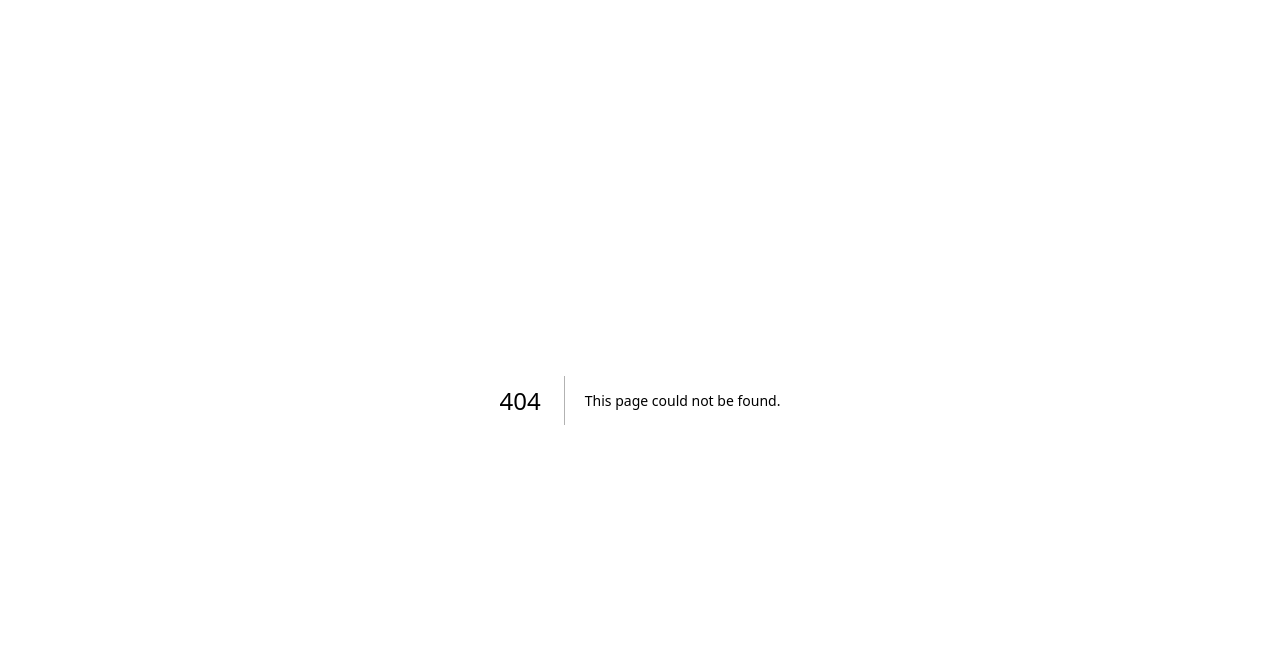
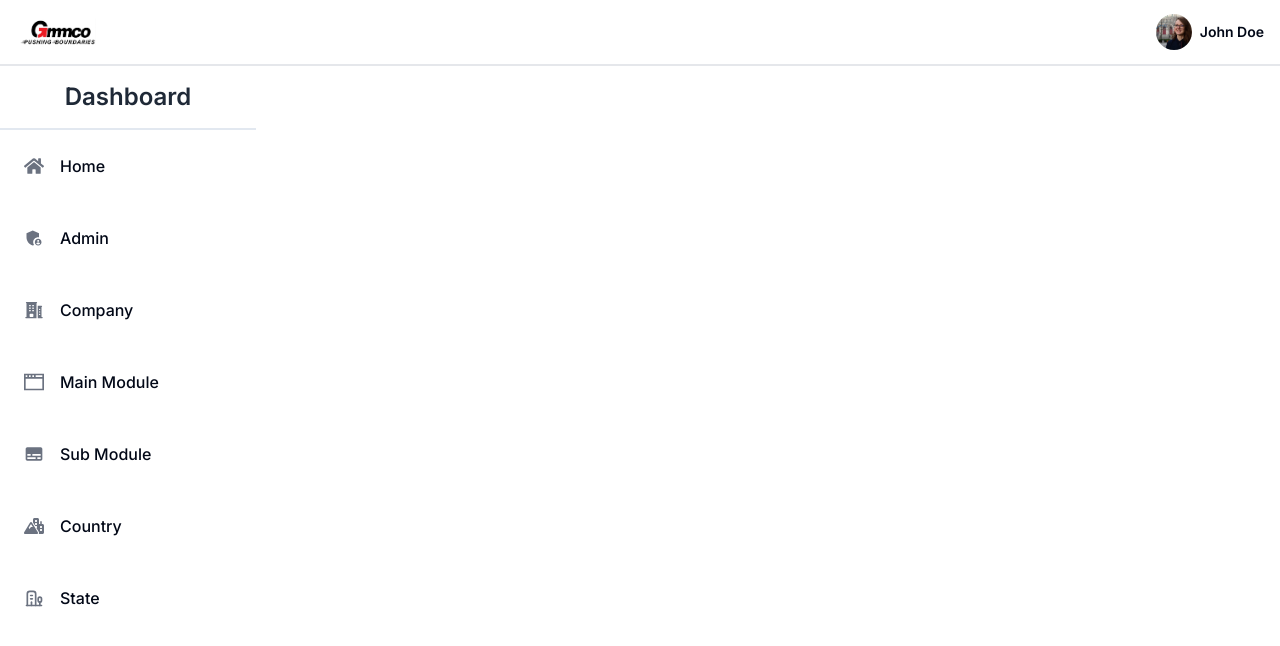
Before and after one commit to KishoreBabu420/ilms-next, a Next.js app: page /dashboard in a window 1280 px wide. Before the commit this address had no page. Shown: the top 646 px of the page. Built offline with nearby package versions, Linux system fonts and the light colour scheme.

Commit message:
update packages and install

```diff
--- /dev/null
+++ b/app/dashboard/page.tsx
@@ -0,0 +1,13 @@
+import { Navbar } from '@/components/navigation/navbar';
+import { Sidebar } from '@/components/navigation/sidebar';
+
+const Dashboard = () => {
+  return (
+    <>
+      <Navbar />
+      <Sidebar />
+    </>
+  );
+};
+
+export default Dashboard;
--- a/components/auth/reset-password-form.tsx
+++ b/components/auth/reset-password-form.tsx
@@ -36,12 +36,12 @@ export const ResetPasswordForm = () => {
   });
 
   const onSubmit = (values: z.infer<typeof ResetPasswordSchema>) => {
-    startTransition(() => {
-      login(values).then((data) => {
-        setError(data.error);
-        setSuccess(data.success);
-      });
-    });
+    // startTransition(() => {
+    //   login(values).then((data) => {
+    //     setError(data.error);
+    //     setSuccess(data.success);
+    //   });
+    // });
   };
   return (
     <CardWrapper
--- /dev/null
+++ b/components/navigation/navbar.tsx
@@ -0,0 +1,40 @@
+import Image from 'next/image';
+
+import { UserIcon } from './userIcon';
+
+export const Navbar = () => {
+  return (
+    <div>
+      <div className='bg-white'>
+        <div className='flex-col flex'>
+          <div className='w-full border-b-2 border-gray-200'>
+            <div className='bg-white h-16 justify-between items-center mx-auto px-4 flex'>
+              <div>
+                <Image
+                  src='/assets/gmmco.jpg'
+                  className='block btn- h-8 w-auto'
+                  alt='logo'
+                  width={120}
+                  height={40}
+                />
+              </div>
+
+              <div className='md:space-x-6 justify-end items-center ml-auto flex space-x-3'>
+                <div className='justify-center items-center flex relative'>
+                  <Image
+                    src='/assets/user.jpg'
+                    className='object-cover btn- h-9 w-9 rounded-full mr-2 bg-gray-300'
+                    alt='person'
+                    width={50}
+                    height={50}
+                  />
+                  <p className='font-semibold text-sm'>John Doe</p>
+                </div>
+              </div>
+            </div>
+          </div>
+        </div>
+      </div>
+    </div>
+  );
+};
--- /dev/null
+++ b/components/navigation/sidebar.tsx
@@ -0,0 +1,28 @@
+import Link from 'next/link';
+
+import { menuItems } from '@/constants';
+
+export const Sidebar = () => {
+  return (
+    <aside className='w-64 bg-white'>
+      <div className='h-16 flex items-center justify-center border-b-2'>
+        <h2 className='text-2xl font-semibold text-gray-800 '>Dashboard</h2>
+      </div>
+      <ul>
+        {menuItems.map(({ icon, text }) => {
+          return (
+            <li className='flex items-center p-6 hover:bg-gray-100 '>
+              <Link
+                className='flex items-center space-x-4'
+                href='#'
+              >
+                {icon}
+                <span className='text-md font-medium'>{text}</span>
+              </Link>
+            </li>
+          );
+        })}
+      </ul>
+    </aside>
+  );
+};
--- /dev/null
+++ b/components/navigation/userIcon.tsx
@@ -0,0 +1,111 @@
+import { useState } from 'react';
+import Link from 'next/link';
+
+import { useAdminGlobalContext } from '../../context/admin.context';
+
+const UserIcon = () => {
+  const [isOpen, setIsOpen] = useState(false);
+
+  const { logout } = useAdminGlobalContext();
+
+  const logoutHandler = (e) => {
+    logout();
+  };
+
+  const toggleHandler = () => {
+    setIsOpen(!isOpen);
+  };
+  return (
+    <div className='relative inline-block '>
+      {/* Dropdown toggle button  */}
+      <button
+        className='relative z-10 flex items-center p-2 text-sm text-gray-600 bg-white border border-transparent rounded-md focus:border-blue-500 focus:ring-opacity-40 dark:focus:ring-opacity-40 focus:ring-blue-300 dark:focus:ring-blue-400 focus:ring dark:text-white dark:bg-gray-800 focus:outline-none'
+        onClick={toggleHandler}
+      >
+        <span className='mx-1'>Jane Doe</span>
+        <svg
+          className='w-5 h-5 mx-1'
+          viewBox='0 0 24 24'
+          fill='none'
+          xmlns='http://www.w3.org/2000/svg'
+        >
+          <path
+            d='M12 15.713L18.01 9.70299L16.597 8.28799L12 12.888L7.40399 8.28799L5.98999 9.70199L12 15.713Z'
+            fill='currentColor'
+          ></path>
+        </svg>
+      </button>
+      {/* Dropdown menu */}
+
+      <div
+        onClick={toggleHandler}
+        className={
+          isOpen
+            ? 'absolute right-0 z-20 w-56 py-2 mt-2 overflow-hidden origin-top-right bg-white rounded-md shadow-xl dark:bg-gray-800 ease-out duration-100 opacity-100 scale-100'
+            : 'absolute right-0 z-20 w-56 py-2 mt-2 overflow-hidden origin-top-right bg-white rounded-md shadow-xl dark:bg-gray-800 ease-out duration-100 opacity-0 scale-90'
+        }
+      >
+        <a
+          href='#'
+          className='flex items-center p-3 -mt-2 text-sm text-gray-600 transition-colors duration-300 transform dark:text-gray-300 hover:bg-gray-100 dark:hover:bg-gray-700 dark:hover:text-white'
+        >
+          <img
+            className='flex-shrink-0 object-cover mx-1 rounded-full w-9 h-9'
+            src='https://images.unsplash.com/photo-1535713875002-d1d0cf377fde?q=80&w=2080&auto=format&fit=crop&ixlib=rb-4.0.3&ixid=M3wxMjA3fDB8MHxwaG90by1wYWdlfHx8fGVufDB8fHx8fA%3D%3D'
+            alt='jane avatar'
+          />
+          <div className='mx-1'>
+            <h1 className='text-sm font-semibold text-gray-700 dark:text-gray-200'>
+              Jane Doe
+            </h1>
+            <p className='text-sm text-gray-500 dark:text-gray-400'>
+              janedoe@exampl.com
+            </p>
+          </div>
+        </a>
+
+        <hr className='border-gray-200 dark:border-gray-700 ' />
+
+        <Link
+          to='#'
+          className='block px-4 py-3 text-sm text-gray-600 capitalize transition-colors duration-300 transform dark:text-gray-300 hover:bg-gray-100 dark:hover:bg-gray-700 dark:hover:text-white'
+        >
+          view profile
+        </Link>
+
+        <hr className='border-gray-200 dark:border-gray-700 ' />
+
+        <Link
+          to='#'
+          className='block px-4 py-3 text-sm text-gray-600 capitalize transition-colors duration-300 transform dark:text-gray-300 hover:bg-gray-100 dark:hover:bg-gray-700 dark:hover:text-white'
+        >
+          Company profile
+        </Link>
+
+        <Link
+          to='#'
+          className='block px-4 py-3 text-sm text-gray-600 capitalize transition-colors duration-300 transform dark:text-gray-300 hover:bg-gray-100 dark:hover:bg-gray-700 dark:hover:text-white'
+        >
+          Team
+        </Link>
+
+        <hr className='border-gray-200 dark:border-gray-700 ' />
+
+        <Link
+          to='#'
+          className='block px-4 py-3 text-sm text-gray-600 capitalize transition-colors duration-300 transform dark:text-gray-300 hover:bg-gray-100 dark:hover:bg-gray-700 dark:hover:text-white'
+        >
+          Help
+        </Link>
+        <button
+          onClick={logoutHandler}
+          className='block px-4 py-3 text-sm text-gray-600 capitalize transition-colors duration-300 transform dark:text-gray-300 hover:bg-gray-100 dark:hover:bg-gray-700 dark:hover:text-white'
+        >
+          Sign Out
+        </button>
+      </div>
+    </div>
+  );
+};
+
+export default UserIcon;
--- a/constants/index.tsx
+++ b/constants/index.tsx
@@ -1,45 +1,81 @@
 import { FaHome } from 'react-icons/fa';
+import { MdAdminPanelSettings } from 'react-icons/md';
+
+import { HiBuildingOffice2 } from 'react-icons/hi2';
+
+import { GrDomain } from 'react-icons/gr';
+import { MdSubtitles } from 'react-icons/md';
+
+import { FaMountainCity } from 'react-icons/fa6';
 import { TbBuildingEstate } from 'react-icons/tb';
-import { FaMapLocation } from 'react-icons/fa6';
-import { IoIosContact } from 'react-icons/io';
 
 const menuItems = [
   {
     icon: (
       <FaHome
         size={25}
-        className='mr-4'
+        className='h-5 w-5 text-gray-500 dark:text-gray-400'
       />
     ),
     text: 'Home',
   },
   {
     icon: (
+      <MdAdminPanelSettings
+        size={25}
+        className='h-5 w-5 text-gray-500 dark:text-gray-400'
+      />
+    ),
+    text: 'Admin',
+  },
+  {
+    icon: (
+      <HiBuildingOffice2
+        size={25}
+        className='h-5 w-5 text-gray-500 dark:text-gray-400'
+      />
+    ),
+    text: 'Company',
+  },
+
+  {
+    icon: (
+      <GrDomain
+        size={25}
+        className='h-5 w-5 text-gray-500 dark:text-gray-400'
+      />
+    ),
+    text: 'Main Module',
+  },
+  {
+    icon: (
+      <MdSubtitles
+        size={25}
+        className='h-5 w-5 text-gray-500 dark:text-gray-400'
+      />
+    ),
+    text: 'Sub Module',
+  },
+
+  {
+    icon: (
+      <FaMountainCity
+        size={25}
+        className='h-5 w-5 text-gray-500 dark:text-gray-400'
+      />
+    ),
+    text: 'Country',
+  },
+
+  {
+    icon: (
       <TbBuildingEstate
         size={25}
-        className='mr-4'
+        className='h-5 w-5 text-gray-500 dark:text-gray-400'
       />
     ),
     text: 'State',
   },
-  {
-    icon: (
-      <FaMapLocation
-        size={25}
-        className='mr-4'
-      />
-    ),
-    text: 'Country',
-  },
-  {
-    icon: (
-      <IoIosContact
-        size={25}
-        className='mr-4'
-      />
-    ),
-    text: 'Contact Us',
-  },
 ];
 
 export { menuItems };
--- a/context/admin.context.tsx
+++ b/context/admin.context.tsx
@@ -5,7 +5,7 @@ import React, { useContext, useReducer } from 'react';
 import adminReducer from '../reducers/user.reducer';
 
 const initialState = {
-  userIsInactive: true,
+  userIsInactive: false,
 };
 const AdminContext = React.createContext(initialState);
 
--- a/tsconfig.json
+++ b/tsconfig.json
@@ -11,7 +11,7 @@
     "moduleResolution": "bundler",
     "resolveJsonModule": true,
     "isolatedModules": true,
-    "jsx": "preserve",
+    "jsx": "react-jsx",
     "incremental": true,
     "plugins": [
       {
```
Also changed, not shown: package.json (+4 -4 lines), public/assets/user.jpg (added), 1 other file (tests, documents, lock files or other folders).
